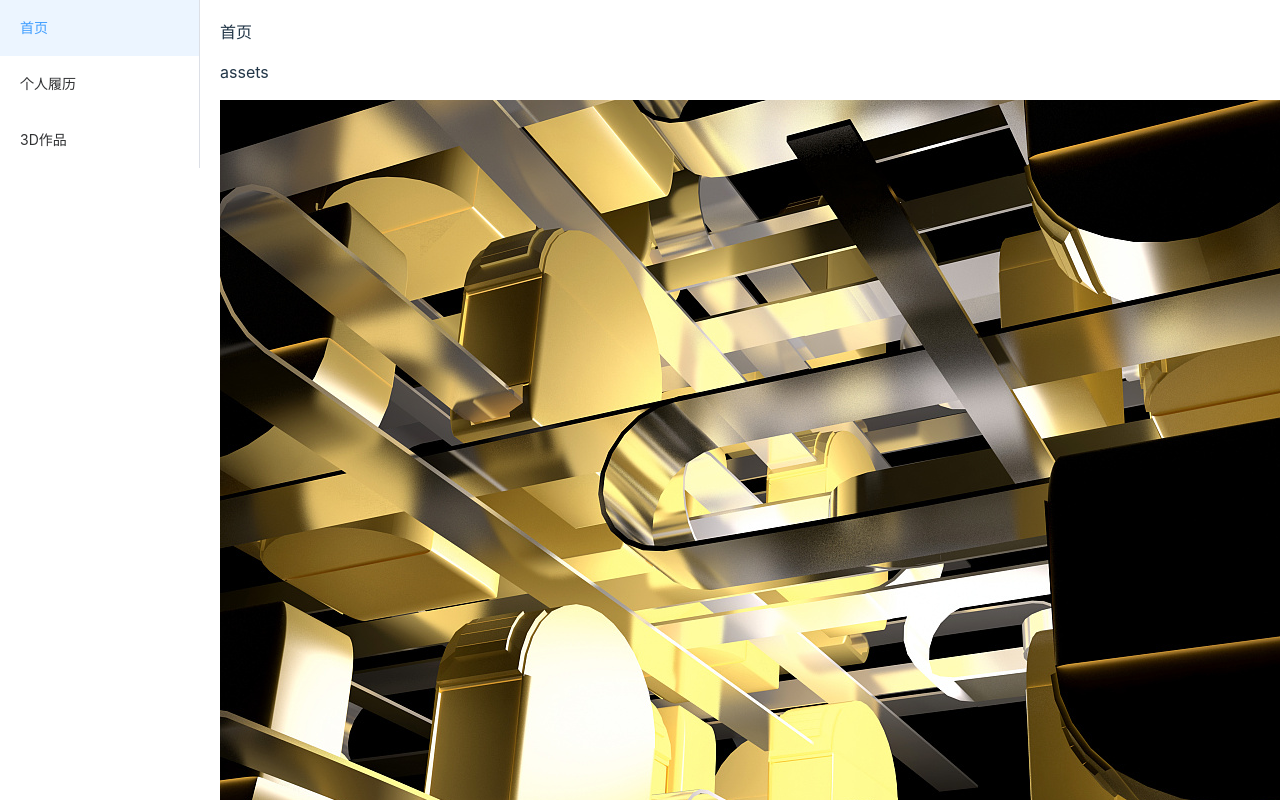
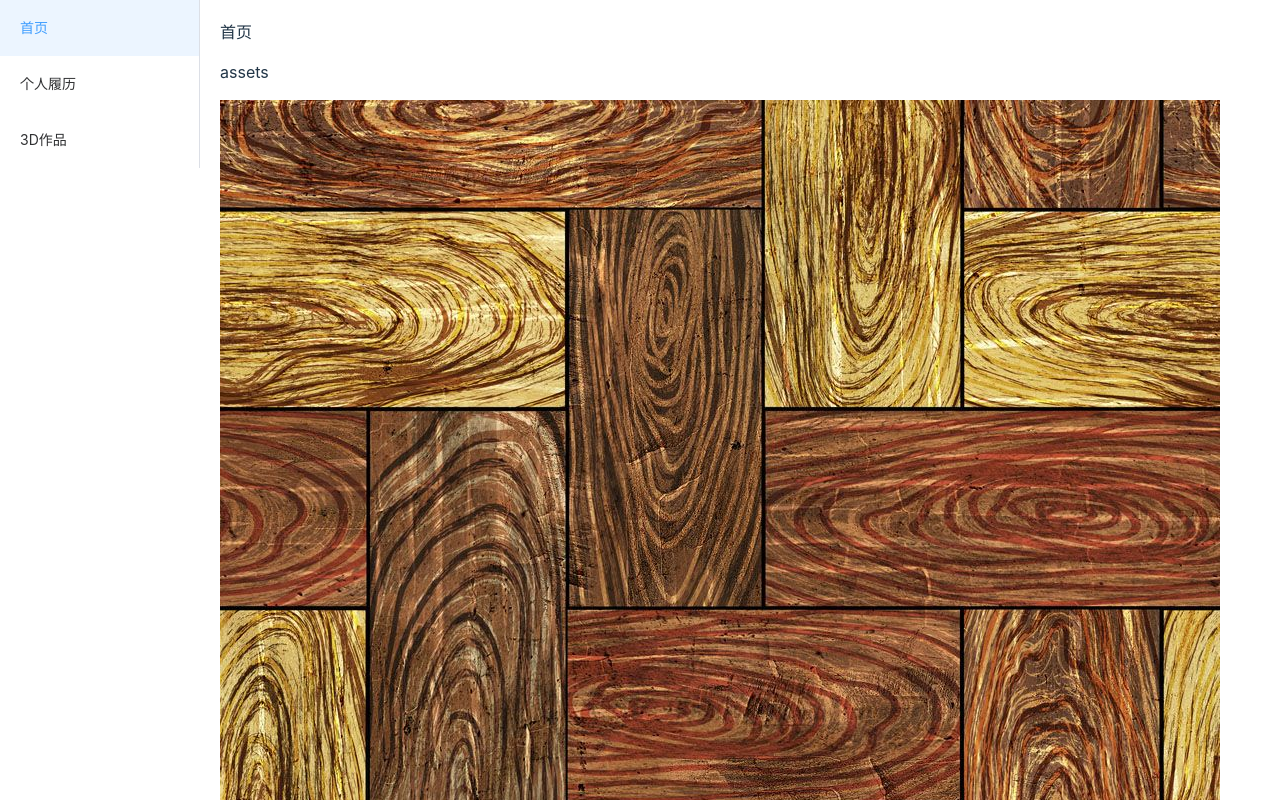
Before and after one commit to qianli5410/3Dweb, a Vue app: page /#/ in a window 1280 px wide. Shown: the top 800 px of the page. Built offline with nearby package versions, Linux system fonts and the light colour scheme.

Commit message:
dev:修复静态资源引入

```diff
--- a/src/pages/biography.vue
+++ b/src/pages/biography.vue
@@ -2,7 +2,7 @@
   <div>
     履历
     <p>public</p>
-    <img src="../../public/wenli5.jpg" alt="">
+    <img src="/public/wenli5.jpg" alt="">
   </div>
 </template>
 
--- a/src/pages/index.vue
+++ b/src/pages/index.vue
@@ -2,12 +2,13 @@
   <div>
     首页
     <p>assets</p>
+    <img :src="imgurl" alt="">
     <img src="../assets/wenli2.jpg" alt="">
   </div>
 </template>
 
 <script setup>
-
+const imgurl = '/wenli5.jpg'
 </script>
 
 <style scoped></style>
--- a/src/pages/small-house.vue
+++ b/src/pages/small-house.vue
@@ -59,13 +59,15 @@ window.onresize = () => {
   renderer.setSize(window.innerWidth, window.innerHeight);
 };
 
+const gltfPath = '/gltf/'
+const LittlestTokyoPath = '/LittlestTokyo.glb'
 
 const dracoLoader = new DRACOLoader();
-dracoLoader.setDecoderPath('../../public/gltf/');
+dracoLoader.setDecoderPath(gltfPath);
 const loader = new GLTFLoader();
 loader.setDRACOLoader(dracoLoader);
 let mixer;
-loader.load('../../public/LittlestTokyo.glb', function (gltf) {
+loader.load(LittlestTokyoPath, function (gltf) {
   console.log('控制台查看加载gltf文件返回的对象结构', gltf);
   console.log('gltf对象场景属性', gltf.scene);
   // 返回的场景对象gltf.scene插入到threejs场景中
```
